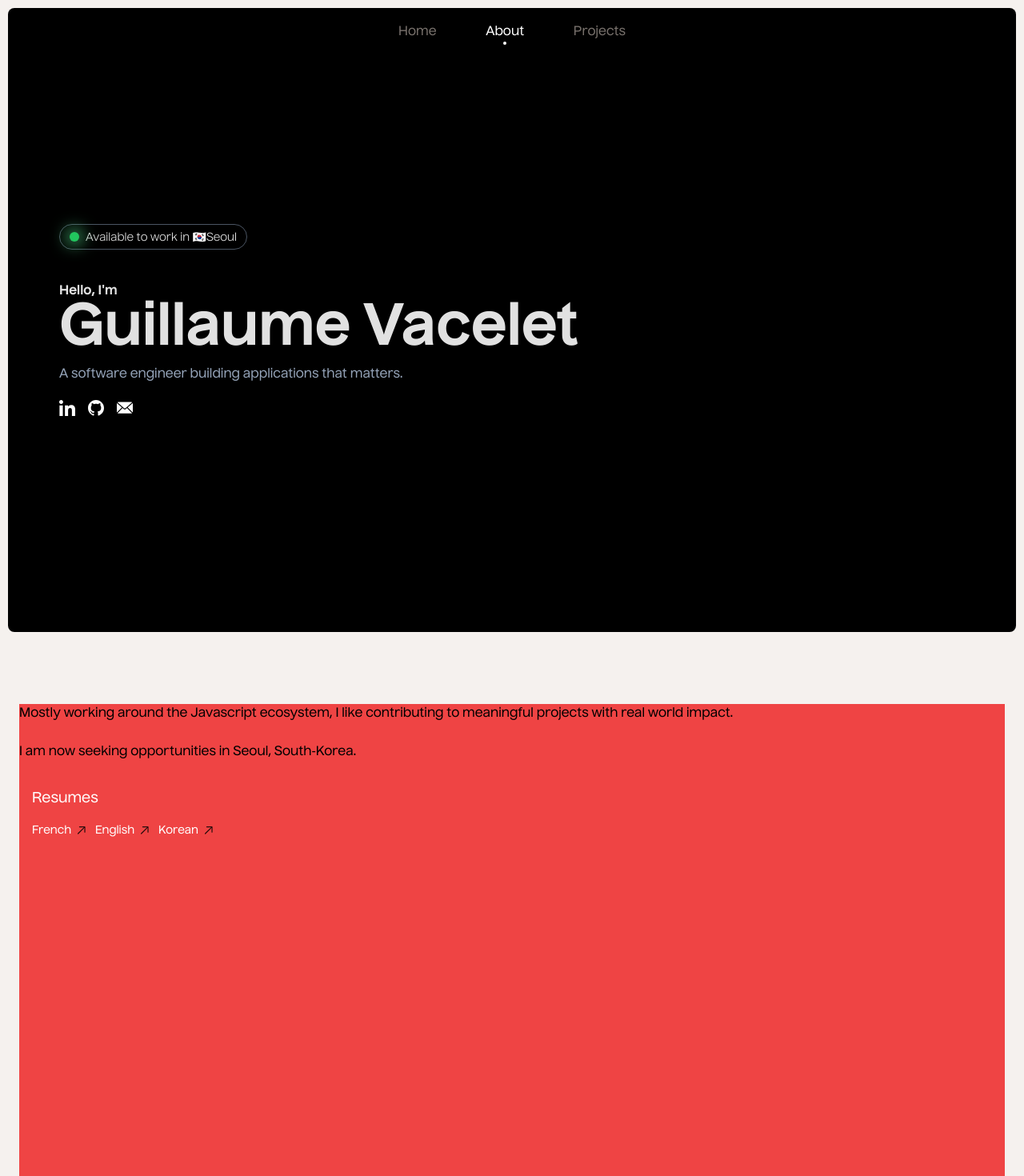
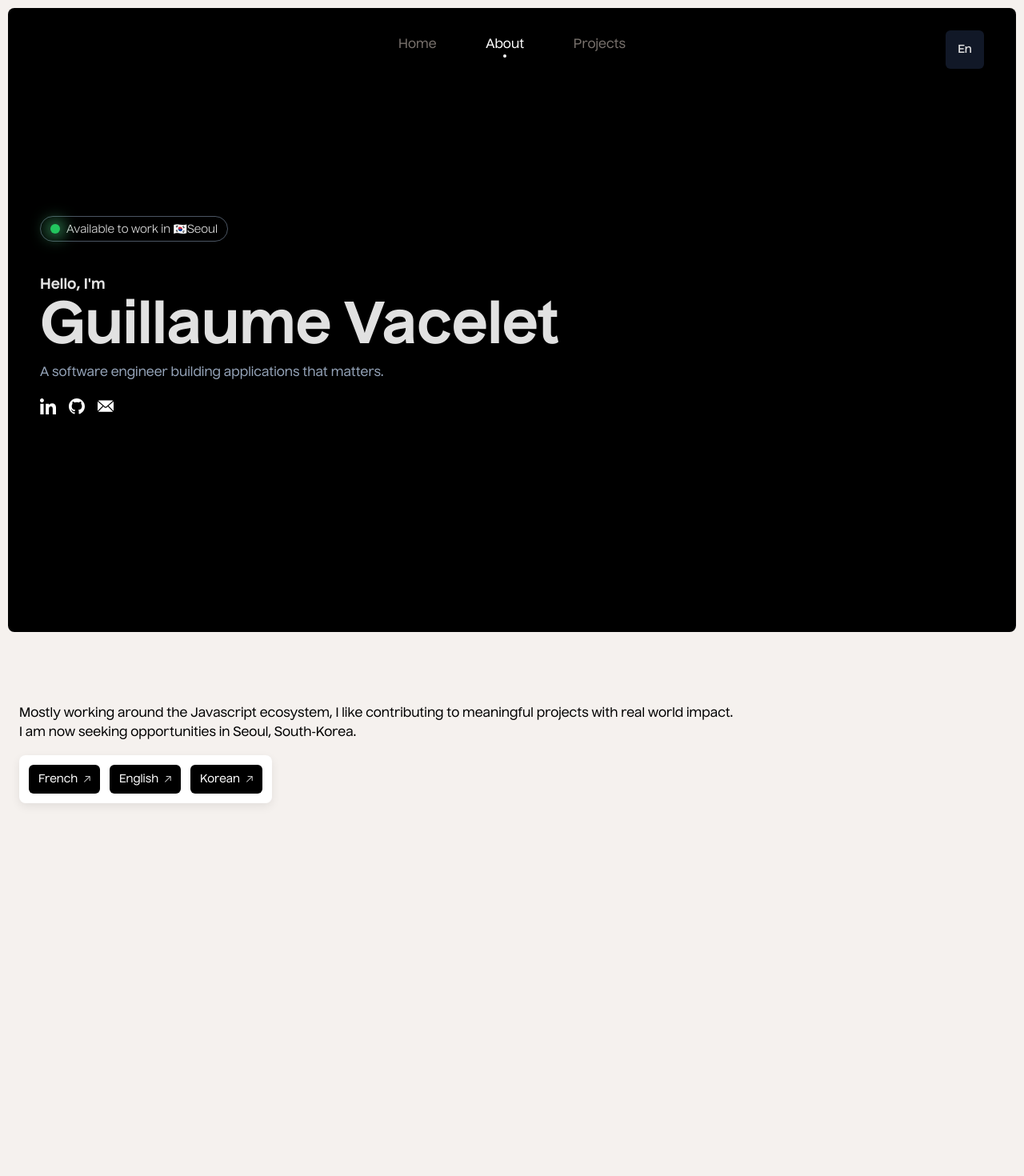
Before and after one commit to Guillaume-Vacelet/portfolio, a Next.js app: page / in a window 1280 px wide. Shown: the top 1470 px of the page at 80% size. Built offline with nearby package versions, Linux system fonts and the light colour scheme; a web font is replaced by a local one.

Commit message:
feat: add fancy button animations and language dropdown list

```diff
--- /dev/null
+++ b/src/app/components/hoverableButtonLink.tsx
@@ -0,0 +1,45 @@
+import Image from "next/image";
+
+export default function HoverableButtonLink({
+  url, label, bgColor='black', hoverBgColor='white', textColor='white', hoverTextColor='black'
+} : { url: string, label: string, bgColor?: string, hoverBgColor?: string, textColor?: string, hoverTextColor?: string}) {
+  return (
+    <a className="group flex flex-col items-center gap-2 px-3 py-2 rounded-md overflow-hidden bg-[var(--bg-color)] hover:bg-[var(--hover-bg-color)]"
+      style={{
+        '--bg-color': bgColor,
+        '--hover-bg-color': hoverBgColor,
+      }}
+      href={url}
+      target="_blank">
+      <span className="h-full relative text-sm text-[var(--text-color)]" style={{'--text-color': textColor}}>
+        <span className="w-full flex flex-row items-center gap-2 group-hover:-translate-y-full group-hover:opacity-0">
+          {label}
+          <div className="relative size-2">
+            <Image
+              src={'/static/images/arrow.up.right.svg'}
+              alt="Up right arrow icon"
+              fill
+              style={{objectFit: "cover"}}
+            />
+          </div>
+        </span>
+
+        <span
+          className="absolute w-full flex flex-row items-center gap-2 opacity-0 translate-y-0 group-hover:-translate-y-full group-hover:opacity-100 text-[var(--hover-text-color)]"
+          style={{'--hover-text-color': hoverTextColor}}>
+
+          {label}
+
+          <div className="relative size-2">
+            <Image
+              src={'/static/images/arrow.up.right.svg'}
+              alt="Up right arrow icon"
+              fill
+              style={{objectFit: "cover"}}
+            />
+          </div>
+        </span>
+      </span>
+    </a>
+  );
+}
--- /dev/null
+++ b/src/app/components/langDropdownList.tsx
@@ -0,0 +1,35 @@
+'use client'
+import React, { useState } from "react";
+
+export default function LangDropdownList() {
+  const [languages, setLanguages] = useState<string[]>(['En', 'Fr', 'Kr']);
+  const [listDown, setListDown] = useState<boolean>(false);
+
+  function setLanguage(index: number) {
+    let i = index + 1;
+    let tmp = [...languages];
+    let prevLang = tmp[0];
+
+    tmp[0] = tmp[i];
+    tmp[i] = prevLang
+    setLanguages(tmp);
+    setListDown(false);
+  }
+
+  return (
+    <div className="relative w-fit flex flex-col gap-0 text-sm cursor-pointer" onBlur={() => setListDown(false)}>
+      <button onClick={() => setListDown(!listDown)}
+        className={`size-12 flex items-center justify-center rounded-md font-semibold bg-gray-900 hover:bg-white hover:text-black ${listDown ? 'text-black bg-white rounded-b-none' : ''}`}>
+        {languages[0]}
+      </button>
+      <ul className={`w-full absolute top-12 h-24 origin-top scale-y-0 flex flex-col items-center justify-center overflow-hidden text-black last:rounded-b-md transition-transform ${listDown ? 'scale-y-100' : ''}`}>
+        {languages.slice(1).map((lang, i) =>
+          <li key={i}
+            className="size-12 flex items-center justify-center bg-gray-100 hover:bg-gray-300">
+            <button className="size-full" onClick={() => setLanguage(i)}>{lang}</button>
+          </li>
+        )}
+      </ul>
+    </div>
+  )
+}
--- a/src/app/components/navbar.tsx
+++ b/src/app/components/navbar.tsx
@@ -92,7 +92,7 @@ export default function Navbar() {
   }
 
   return (
-    <header className="w-[320px] md:w-[400px] flex justify-center px-[10px] py-4 font-medium fixed top-0 z-50">
+    <header className="w-[320px] md:w-[400px] flex justify-center px-[10px] pt-8 font-medium fixed top-0 z-50">
       <div className="w-full flex justify-center px-12 pb-2 pt-3 rounded-full bg-black">
         <ul className="w-full flex flex-row items-start justify-between">
           {navLinks.map((navLink, index) =>
--- a/src/app/components/projectCard.tsx
+++ b/src/app/components/projectCard.tsx
@@ -11,7 +11,7 @@ interface ProjectCardProps {
 export default function ProjectCard({project} : {project: ProjectCardProps}) {
   return (
     <div className="w-full flex flex-col">
-      <div className="relative w-full aspect-w-16 aspect-h-8 rounded-lg">
+      <div className="relative w-full aspect-w-16 aspect-h-8 rounded-lg ">
         <Image
           src={project.image}
           alt="Project card image"
@@ -21,15 +21,15 @@ export default function ProjectCard({project} : {project: ProjectCardProps}) {
         />
       </div>
 
-      <div className="flex flex-col text-xs font-medium px-1 py-2 gap-3">
+      <div className="flex flex-col text-xs md:text-base font-medium px-1 py-2 gap-3">
         <div className="flex flex-col">
           <span className="text-lg font-semibold text-black">{project.title}</span>
           <p className="text-gray-900">{project.desc}</p>
         </div>
 
-        <a className="flex flex-row items-center gap-2 text-accent leading-none">
+        <a className="flex flex-row items-center gap-2 hover:gap-3 text-accent leading-none cursor-pointer">
           See more
-          <div className="relative size-3">
+          <div className="relative size-3 md:size-4">
             <Image
               src={'/static/images/arrow.right.svg'}
               alt="Right arrow icon"
--- a/src/app/globals.css
+++ b/src/app/globals.css
@@ -11,14 +11,17 @@
 :root {
   --background: #f5f1ee;
   --primary: #e1e1e1;
-  --accent: rgb(167 139 250);
+  --accent: #ff5e2b;
   --header-h: 56px;
   --app-px: 1.5rem;
 }
 
+* {
+  transition: all 150ms cubic-bezier(0.4, 0, 0.2, 1);
+}
+
 html {
   scroll-behavior: smooth;
-  transition: all 1s ease-out;
 }
 
 body {
@@ -32,17 +35,12 @@ body {
   display: flex;
   width: 100%;
   min-height: 100vh;
-  /* padding: 5rem 0.5rem 0.5rem 0.5rem; */
 }
 
-h1 {
-  /* dominant-baseline: text-bottom; */
-}
-
-@media screen and (min-width: 640px) {
-  /* .section {
-    padding: 4rem 0.5rem 0.5rem 0.5rem;
-  }  */
+.dot-grid {
+  background-image: radial-gradient(black 1px, transparent 0);
+  background-size: 40px 40px;
+  background-position: -19px -19px;
 }
 
 @media screen and (max-width: 851px) {
@@ -67,7 +65,6 @@ strong {
 }
 
 /* Animation */
-
 .shrink-animation {
   margin: 0;
   border-radius: 0;
--- a/src/app/sections/about.tsx
+++ b/src/app/sections/about.tsx
@@ -1,3 +1,5 @@
+import HoverableButtonLink from "../components/hoverableButtonLink";
+
 export default function AboutSection() {
   const resumes = [
     { label: "French", url: "/static/documents/resume-english.pdf" },
@@ -8,30 +10,23 @@ export default function AboutSection() {
 
   return (
     <section id="about" className="section text-black p-6 pt-20">
-      <div className="w-full flex flex-col gap-4 text-sm font-medium bg-red-500">
+      <div className="w-full flex flex-col gap-4 text-sm font-medium">
 
         <p className="text-base">
           Mostly working around the Javascript ecosystem, I like contributing to meaningful projects with real world impact.
           <br />
-          <br />
           I am now seeking opportunities in Seoul, South-Korea.
         </p>
 
-        <div className="w-fit flex flex-col justify-around gap-4 p-4 rounded-xl bg- text-white">
-          <span className="text-lg">Resumes</span>
-          <div className="flex flex-col sm:flex-row sm:gap-3 font-medium">
-            {resumes.map((resume, index) =>
-              <div className="flex flex-row items-center gap-2" key={resume.label}>
-                {/* {index ? '•' : ''} */}
-                <a className="w-full flex flex-row items-center gap-2 group hover:text-accent text-sm"
-                  href={resume.url}
-                  target="_blank">
-                  {resume.label}
-                  <svg width="10" height="10" viewBox="0 0 15 15">
-                    <path className="group-hover:fill-accent" d="M14.4238 10.8008L14.4141 0.976562C14.4141 0.419922 14.0527 0.0292969 13.4668 0.0292969L3.64258 0.0292969C3.0957 0.0292969 2.72461 0.449219 2.72461 0.917969C2.72461 1.38672 3.14453 1.78711 3.60352 1.78711L7.00195 1.78711L11.7676 1.63086L9.95117 3.22266L0.273438 12.9199C0.0976562 13.0957 0 13.3203 0 13.5352C0 14.0039 0.419922 14.4434 0.908203 14.4434C1.13281 14.4434 1.34766 14.3652 1.52344 14.1797L11.2207 4.49219L12.832 2.66602L12.6562 7.22656L12.6562 10.8398C12.6562 11.2988 13.0566 11.7285 13.5352 11.7285C14.0039 11.7285 14.4238 11.3281 14.4238 10.8008Z" fill="#00000" fillOpacity="0.85"/>
-                  </svg>
-                </a>
-              </div>
+        <div className="w-fit flex flex-col justify-around gap-2 p-3 rounded-lg bg-white text-black font-medium shadow-[0px_4px_12px_0px_#00000014]">
+          {/* <span className="text-lg">Resumes</span> */}
+          <div className="flex flex-col gap-2 sm:flex-row sm:gap-3 font-medium">
+            {resumes.map((resume) =>
+              <HoverableButtonLink
+                key={resume.label}
+                url={resume.url}
+                label={resume.label}
+              />
             )}
           </div>
         </div>
--- a/src/app/sections/footer.tsx
+++ b/src/app/sections/footer.tsx
@@ -2,7 +2,7 @@ import SocialLinks from "../components/socialLinks";
 
 export default function Footer() {
   return (
-    <section id="footer" className="w-full flex flex-col gap-4 p-6 text-xs font-medium bg-black">
+    <section id="footer" className="w-full flex flex-col gap-4 p-6 text-xs md:text-base font-medium bg-black">
       <SocialLinks />
       <span className="test">guillaume.vacelet@gmail.com</span>
       <span className="text-[10px] leading-none text-zinc-500">© 2025 Guillaume Vacelet. All rights reserved.</span>
--- a/src/app/sections/home.tsx
+++ b/src/app/sections/home.tsx
@@ -1,12 +1,19 @@
+import LangDropdownList from "../components/langDropdownList";
 import LightIndicator from "../components/lightIndicator";
 import SocialLinks from "../components/socialLinks";
 
 export default function HomeSection() {
   return (
     <section id="home" className="section">
-      <div className="overflow-hidden w-full flex flex-col items-start justify-center gap-8 p-4 sm:p-16 sm:pt-16 bg-black shrink-animation">
+      <div className="overflow-hidden w-full gap-8 p-4 sm:p-10 sm:pt-7 bg-black shrink-animation dot-grid">
+
+        <div className="relative size-full flex flex-col items-start justify-center">
+
+          <div className="absolute top-0 right-0 fade-in-right">
+            <LangDropdownList />
+          </div>
+
           <div className="w-full flex flex-col fade-in-right">
-
             <div className="w-fit flex flex-row items-center gap-2 py-1 px-2 md:py-1 md:px-3 mb-10 rounded-full border border-gray-600">
               <LightIndicator />
               <span className="text-xs sm:text-sm leading-none mt-[2px]">
@@ -17,8 +24,8 @@ export default function HomeSection() {
             </div>
 
             <div className="flex flex-col gap-2 mb-5">
-            <div className="flex flex-col">
-              <span className="text-xs sm:text-base font-bold">Hello, I'm</span>
+              <div className="flex flex-col gap-1">
+                <span className="text-xs sm:text-base lg:text-lg font-bold">Hello, I'm</span>
                 <h1 className="text-[29px] sm:text-5xl md:text-6xl lg:text-7xl leading-none font-bold text-start">
                   Guillaume Vacelet
                   {/* Hello,<br/>I'm Guillaume.<br/>
@@ -31,6 +38,7 @@ export default function HomeSection() {
             <SocialLinks />
           </div>
         </div>
+      </div>
     </section>
   );
 }
--- a/src/app/sections/projects.tsx
+++ b/src/app/sections/projects.tsx
@@ -31,7 +31,7 @@ export default function ProjectsSection() {
   return (
     <section id="projects" className="section flex-col items-center p-6 pt-16 text-black">
       <div className="w-full flex flex-col items-start gap-8">
-        <h2 className="text-2xl font-semibold">Projects</h2>
+        <h2 className="text-2xl font-semibold">Milestones in the learning journey</h2>
 
         <div className="w-full grid grid-cols-1 sm:grid-cols-2 gap-8">
           {projects.map(project =>
```
Also changed, not shown: public/static/images/arrow.up.right.svg. Lines whose indentation alone changed are shown as unchanged.
